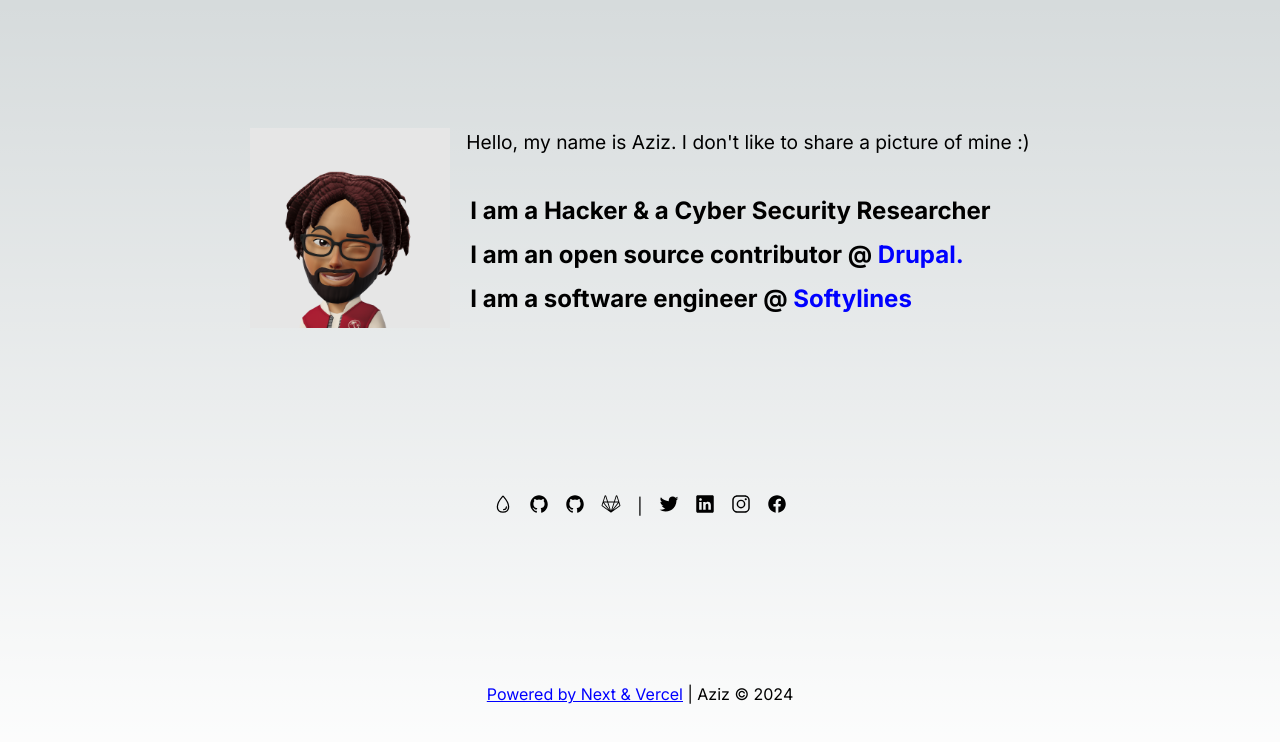
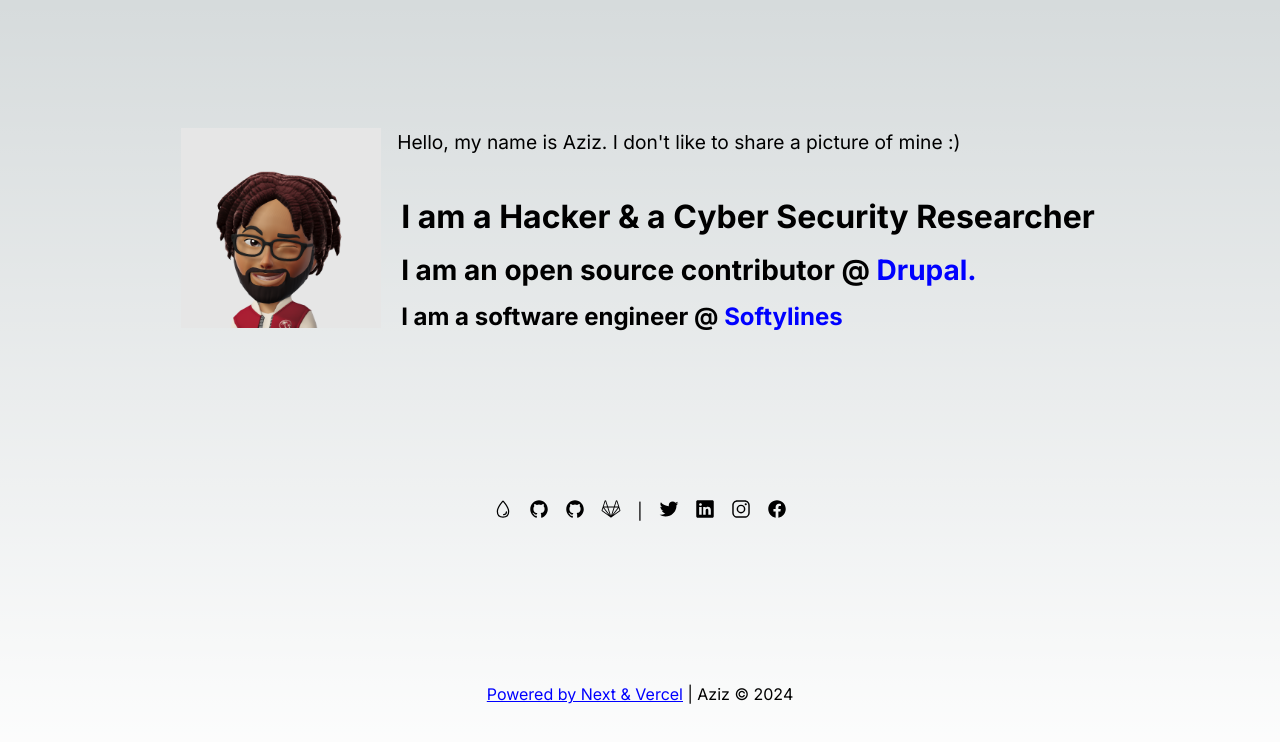
Before and after one commit to 3zeyez/portfolio, a Next.js app: page / in a window 1280 px wide. Shown: the top 742 px of the page. Built offline with nearby package versions, Linux system fonts and the light colour scheme.

Commit message:
enhanc: change the description from a paragraph to headings and improve the font sizing of each heading to make the view accessible and focus on hacking.

```diff
--- a/src/app/page.module.css
+++ b/src/app/page.module.css
@@ -128,6 +128,18 @@
   line-height: 1.5;
   font-weight: 700;
   padding: 0.25rem;
+}
+
+.about .headline__1 {
+  font-size: 2rem;
+}
+
+.about .headline__2 {
+  font-size: 1.75rem;
+}
+
+.about .headline__3 {
+  font-size: 1.5rem;
 }
 
 .socialLinks {
--- a/src/app/page.tsx
+++ b/src/app/page.tsx
@@ -16,9 +16,9 @@ export default function page() {
         />
         <div>
           <p className={styles.intro}>Hello, my name is Aziz. I don&apos;t like to share a picture of mine :)</p>
-          <p className={styles.headline}>I am a <strong>Hacker</strong> & a <strong>Cyber Security Researcher</strong></p>
-          <p className={styles.headline}>I am an open source contributor @&nbsp;<a href="https://drupal.org">Drupal.</a> </p>
-          <p className={styles.headline}>I am a software engineer @&nbsp;<a href="https://softylines.com">Softylines</a></p>
+          <h1 className={`${styles.headline} ${styles.headline__1}`}>I am a <strong>Hacker</strong> & a <strong>Cyber Security Researcher</strong></h1>
+          <h2 className={`${styles.headline} ${styles.headline__2}`}>I am an open source contributor @&nbsp;<a href="https://drupal.org">Drupal.</a> </h2>
+          <h3 className={`${styles.headline} ${styles.headline__3}`}>I am a software engineer @&nbsp;<a href="https://softylines.com">Softylines</a></h3>
         </div>
       </div>
       <ul className={styles.socialLinks}>
```
